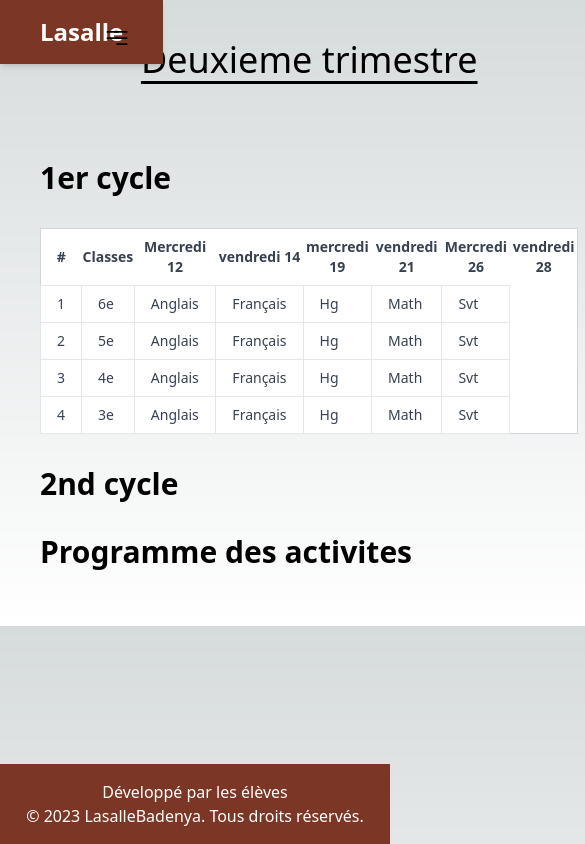
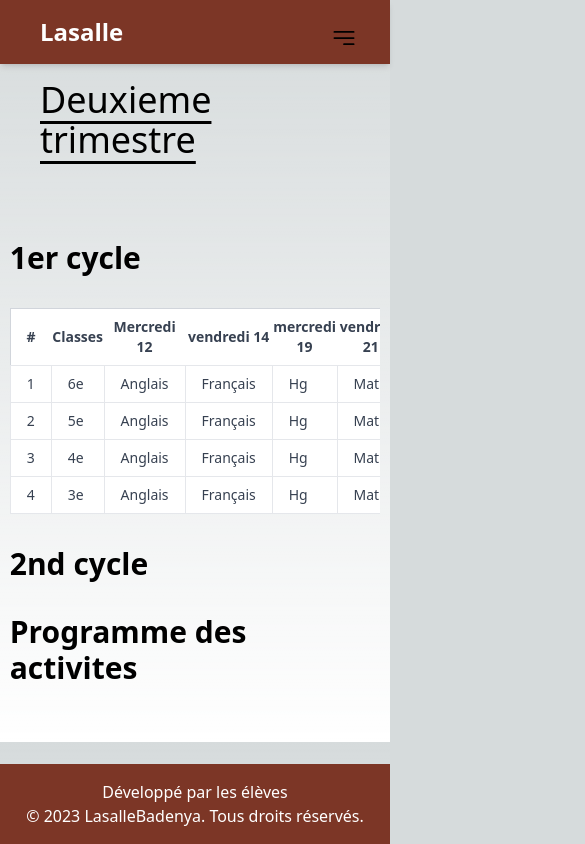
Before and after one commit to BereCephas/Badenya, a Next.js app: page /programme in a window 390 px wide. Shown: the top 844 px of the page, 585 px wide, since content can reach past the window. Built offline with nearby package versions, Linux system fonts and the light colour scheme.

Commit message:
Poc de publication0

```diff
--- a/app/programme/page.tsx
+++ b/app/programme/page.tsx
@@ -15,9 +15,8 @@ export default function Programme() {
 
   return (
     <>
-      <main className="h-[screen] flex ">
       <Header />
-        <div className=" h-[full] flex flex-col justify-center items-center p-10 md:pt-20">
+      <div className=" h-[full] flex flex-col justify-center items-center p-10 pt-20 md:pt-20">
         <div className="title">
           <h1 className="text-4xl underline underline-offset-8">
             Deuxieme trimestre
@@ -30,11 +29,12 @@ export default function Programme() {
               onClick={() => handleOpen(1)}
               className="pt-20"
             >
-                <h1 className="text-3xl"> 1er cycle</h1>
+              <h1 className="text-3xl text-left"> 1er cycle</h1>
             </AccordionHeader>
             <AccordionBody>
-                <div className="h-full flex justify-center items-center flex-col  w-full">
-                  <table className="table-auto min-w-full bg-white border border-gray-300">
+              <div className="h-full flex w-[95vw] justify-center items-center flex-col">
+                <div className="table-container  overflow-x-auto max-w-full overflow-scroll snap-x max-w-screen">
+                  <table className="table-auto min-w-full bg-white border border-gray-300 sm:table">
                     <thead>
                       <tr>
                         <th className="py-2">#</th>
@@ -44,7 +44,6 @@ export default function Programme() {
                         <th className="py-2">mercredi 19</th>
                         <th className="py-2">vendredi 21</th>
                         <th className="py-2">Mercredi 26</th>
-                        <th className="py-2">vendredi 28</th>
                       </tr>
                     </thead>
                     <tbody>
@@ -90,15 +89,17 @@ export default function Programme() {
                     </tbody>
                   </table>
                 </div>
+              </div>
             </AccordionBody>
           </Accordion>
           <Accordion open={open === 2} placeholder={"l"}>
             <AccordionHeader onClick={() => handleOpen(2)} placeholder={"l"}>
-                <h1 className="text-3xl"> 2nd cycle</h1>
+              <h1 className="text-3xl text-left"> 2nd cycle</h1>
             </AccordionHeader>
             <AccordionBody>
-                <div className="h-full flex justify-center items-center flex-col  w-full">
-                  <table className="table-auto min-w-full bg-white border border-gray-300">
+              <div className="h-full flex w-[95vw] justify-center items-center flex-col">
+                <div className="table-container  overflow-x-auto max-w-full overflow-scroll snap-x max-w-screen">
+                  <table className="table-auto min-w-full bg-white border border-gray-300 sm:table">
                     <thead>
                       <tr>
                         <th className="py-2">#</th>
@@ -157,15 +158,17 @@ export default function Programme() {
                     </tbody>
                   </table>
                 </div>
+              </div>
             </AccordionBody>
           </Accordion>
           <Accordion open={open === 3} placeholder={"l"}>
             <AccordionHeader onClick={() => handleOpen(3)} placeholder={"l"}>
-                <h1 className="text-3xl"> Programme des activites</h1>
+              <h1 className="text-3xl text-left">Programme des activites</h1>
             </AccordionHeader>
             <AccordionBody>
-                <div className="h-full flex justify-center items-center flex-col  w-full">
-                  <table className="table-auto min-w-full bg-white border border-gray-300">
+              <div className="h-full flex w-[95vw] justify-center items-center flex-col">
+                <div className="table-container  overflow-x-auto max-w-full overflow-scroll snap-x max-w-screen">
+                  <table className="table-auto min-w-full bg-white border border-gray-300 sm:table">
                     <thead>
                       <tr>
                         <th className="py-2">#</th>
@@ -224,14 +227,14 @@ export default function Programme() {
                     </tbody>
                   </table>
                 </div>
+              </div>
             </AccordionBody>
           </Accordion>
         </div>
       </div>
-        <div className="absolute bottom-0 w-full">
+      <div className="fixed bottom-0 w-full">
         <Footer />
       </div>
-      </main>
     </>
   );
 }
--- a/components/About.jsx
+++ b/components/About.jsx
@@ -1,13 +1,13 @@
-import kid from "../assets/Jean_baptiste_de_la_Salle.jpeg";
-
+// import kid from "../assets/Jean_baptiste_de_la_Salle.jpeg";
+import Image from "next/image";
 const About = () => {
   return (
     <div className=" bg-blansale  py-10 grid  lg:gap-y-12 text-mate ">
       <div className="bg-blansale  w-full h-full  z-20   flex justify-center items-center  ">
         <div className="md:px-10  grid md:grid-cols-2 grid-cols-1 md:grid-rows-1 sm:gap-y-4 grid-rows-2 h-full w-full ">
           <div className="  h-full w-full  flex  items-center justify-center md:justify-start">
-            <img
-              src={kid}
+            <Image
+              src={require("../assets/Jean_baptiste_de_la_Salle.jpeg")}
               alt=""
               className="h-full object-cover md:h-4/5 max-h-96 w-4/6 rounded-3xl"
             />
@@ -54,8 +54,8 @@ const About = () => {
           </div>
 
           <div className="  h-full  flex  justify-center md:justify-end items-center">
-            <img
-              src={kid}
+            <Image
+              src={require("../assets/Jean_baptiste_de_la_Salle.jpeg")}
               alt=""
               className="h-full object-cover md:h-4/5 xl:h-[40vh] max-h-96 w-4/6 rounded-3xl"
             />
--- a/components/Header.jsx
+++ b/components/Header.jsx
@@ -18,7 +18,7 @@ const Header = () => {
   let [open, setOpen] = useState(false);
 
   return (
-    <div className="shadow-md  fixed h-15 z-30  ">
+    <div className="shadow-md  fixed h-15 z-30 w-full ">
       <div className="md:flex items-center justify-between bg-marron py-4  2xl:px-40 md:px-20 px-10">
         <div className="font-bold text-2xl cursor-pointer flex items-center gap-1">
           <span className="text-white lg:text-3xl 2xl:text-4xl">Lasalle</span>
--- a/components/Hero.jsx
+++ b/components/Hero.jsx
@@ -1,4 +1,4 @@
-import { kid } from "../assets/kid.jpg";
+// import { kid } from "../assets/kid.jpg";
 import Image from "next/image";
 const Hero = () => {
   return (
@@ -23,7 +23,7 @@ const Hero = () => {
         </div>
         <div className="bg-marron h-full w-full flex items-center justify-center p-3  ">
           <Image
-            src={kid}
+            src={require("../assets/kid.jpg")}
             alt=""
             className="h-4/5 object-cover md:h-4/5 max-h-96 w-4/6 rounded-3xl"
           />
```
Lines whose indentation alone changed are shown as unchanged.
